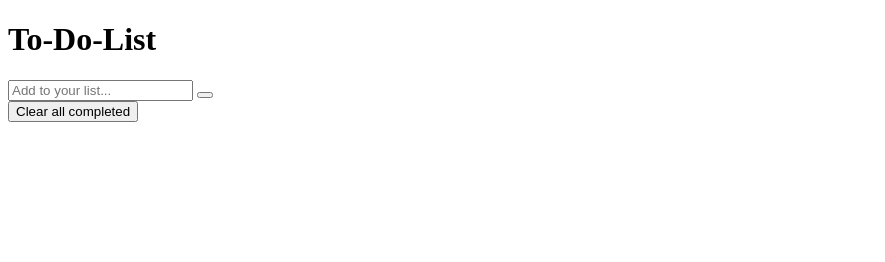
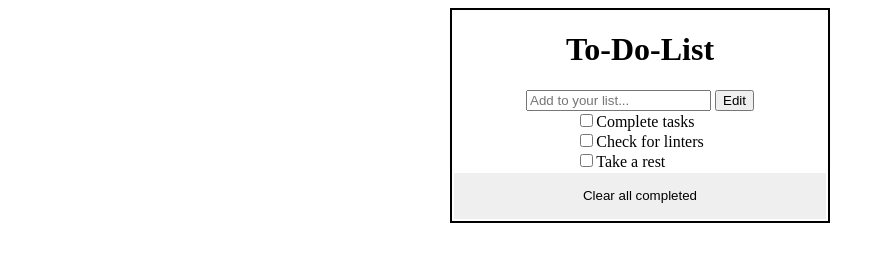
Before and after one commit to safar1212/Todo-list-project, a website built with webpack: page src/index.html in a window 1280 px wide. Shown: the whole page, without its empty margins (0-885 px from the left). Built offline with nearby package versions, Linux system fonts and the light colour scheme.

Commit message:
Complete the tasks, and fix the linters errors

```diff
--- a/src/index.html
+++ b/src/index.html
@@ -12,7 +12,7 @@
         <h1>To-Do-List</h1>
           <div id="input">
             <input type="text" placeholder="Add to your list..." />
-            <button id="add" type="button"></button>
+            <button id="add" type="button">Edit</button>
           </div>
           <div id="list"></div>
           <button id="clear-all" type="button">Clear all completed</button>
--- a/src/index.js
+++ b/src/index.js
@@ -1,22 +1,46 @@
+/* eslint-disable no-unused-vars */
+
 import _ from 'lodash';
 
 import './style.css';
 
-
 const listOfObjects = [
   {
-      description: 'finish project',
+    description: 'Complete tasks',
     completed: false,
     index: 0,
   },
   {
-      description: 'go for a walk',
+    description: 'Check for linters',
     completed: false,
     index: 1,
   },
   {
-      description: 'cook dinner',
+    description: 'Take a rest',
     completed: false,
     index: 2,
   },
 ];
+
+const listDiv = document.querySelector('#list');
+
+window.addEventListener('load', () => {
+  for (let i = 0; i < listOfObjects.length; i += 1) {
+    const listItem = document.createElement('div');
+    listItem.setAttribute('class', 'items');
+    const checkbox = document.createElement('input');
+    checkbox.type = 'checkbox';
+    checkbox.name = 'name';
+    checkbox.id = 'id';
+    checkbox.value = 'value';
+
+    const label = document.createElement('label');
+    label.htmlFor = 'id';
+    label.appendChild(document.createTextNode(listOfObjects[i].description));
+
+    listItem.appendChild(checkbox);
+    listItem.appendChild(label);
+
+    listDiv.appendChild(listItem);
+  }
+});
--- a/src/style.css
+++ b/src/style.css
@@ -0,0 +1,20 @@
+* {
+  box-sizing: border-box;
+}
+
+main {
+  border: 2px black solid;
+  margin: 0 auto;
+  width: 30%;
+  display: flex;
+  flex-direction: column;
+  align-content: center;
+  justify-content: space-between;
+  align-items: center;
+}
+
+main #clear-all {
+  border: 2px white solid;
+  height: 50px;
+  width: 100%;
+}
```
Also changed, not shown: dist/index.html, dist/main.js. Lines whose indentation alone changed are shown as unchanged.
